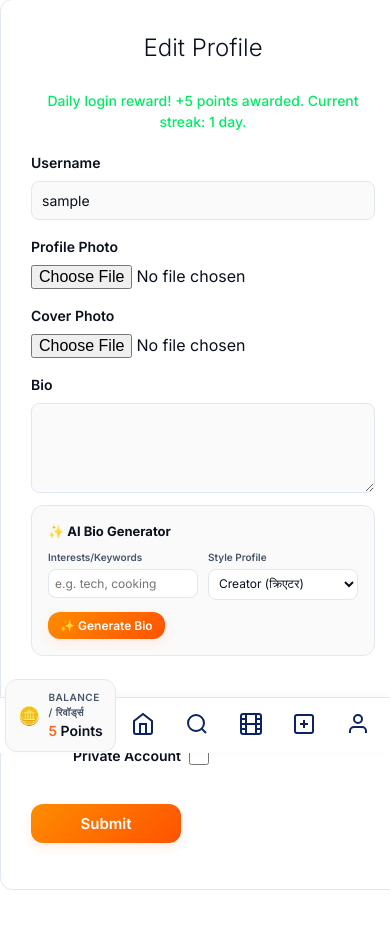
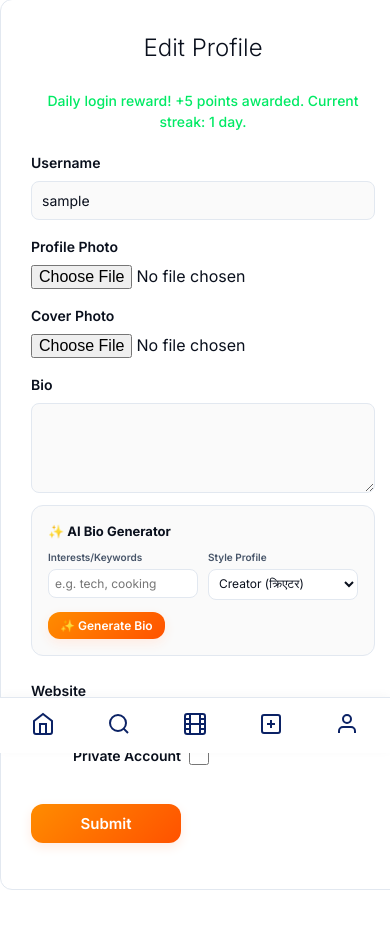
Before and after one commit to en-rmohane/bharatsocial, a Django app: page /profile/edit/ in a window 390 px wide. Shown: the part 91-1042 px from the top of the page. Run offline with Django 5.2, Linux system fonts and the light colour scheme; the visitor is signed in with stand-in values (Sample User, id 1); data comes from the database, SQL or seed files in the repository; data that the repository does not hold is empty; parts of the project's set-up code (start-up, migrations or seed data) failed here and were passed over.

Commit message:
Hide sidebar rewards points badge in mobile view to resolve bottom navbar overlapping bug

```diff
--- a/templates/base.html
+++ b/templates/base.html
@@ -44,7 +44,7 @@
             </div>
 
             <!-- User Rewards points badge -->
-            <div style="padding: 10px 12px; margin-bottom: 20px; background-color: var(--bg-secondary); border: 1px solid var(--border-color); border-radius: var(--radius-md); display: flex; align-items: center; gap: 8px; font-size: 14px; font-weight: 600;">
+            <div class="hide-mobile" style="padding: 10px 12px; margin-bottom: 20px; background-color: var(--bg-secondary); border: 1px solid var(--border-color); border-radius: var(--radius-md); display: flex; align-items: center; gap: 8px; font-size: 14px; font-weight: 600;">
                 <span style="font-size: 18px;">🪙</span>
                 <div>
                     <div style="font-size: 10px; color: var(--text-secondary); text-transform: uppercase; letter-spacing: 0.5px;">Balance / रिवॉर्ड्स</div>
```
